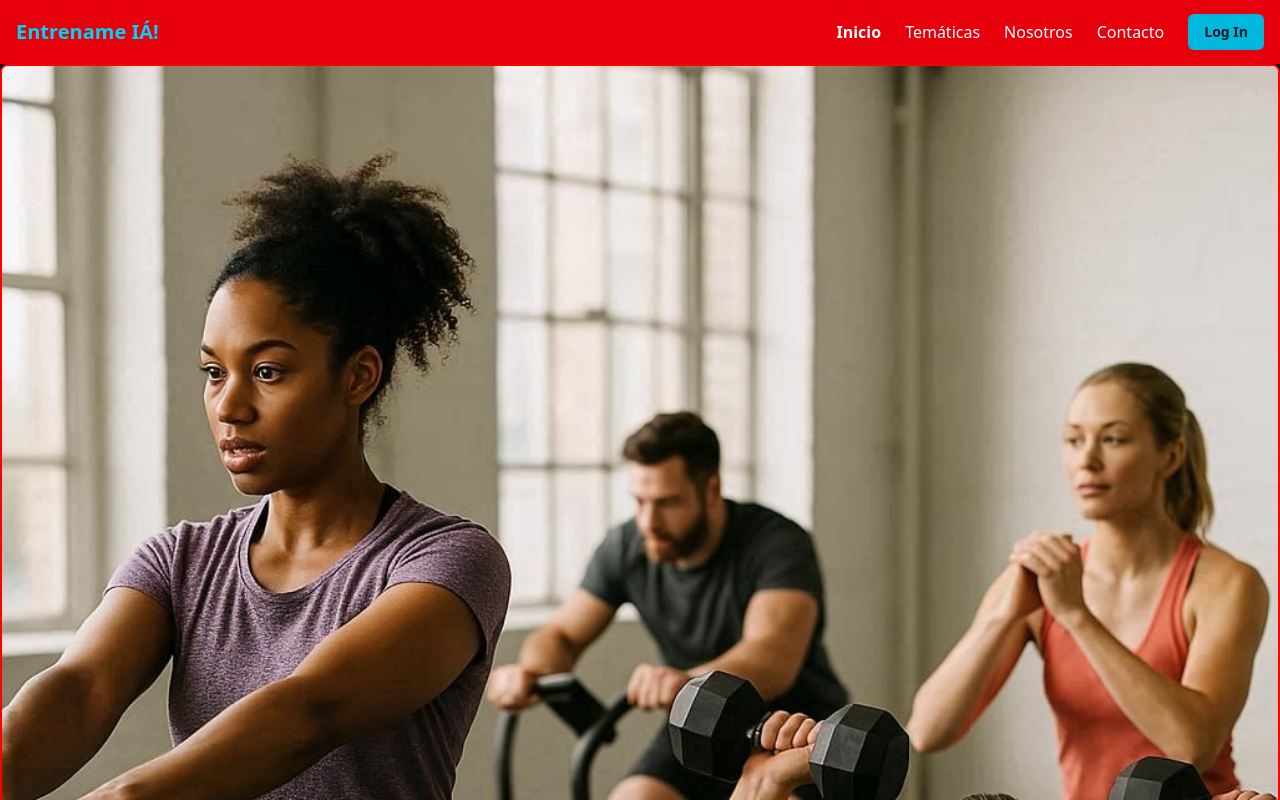
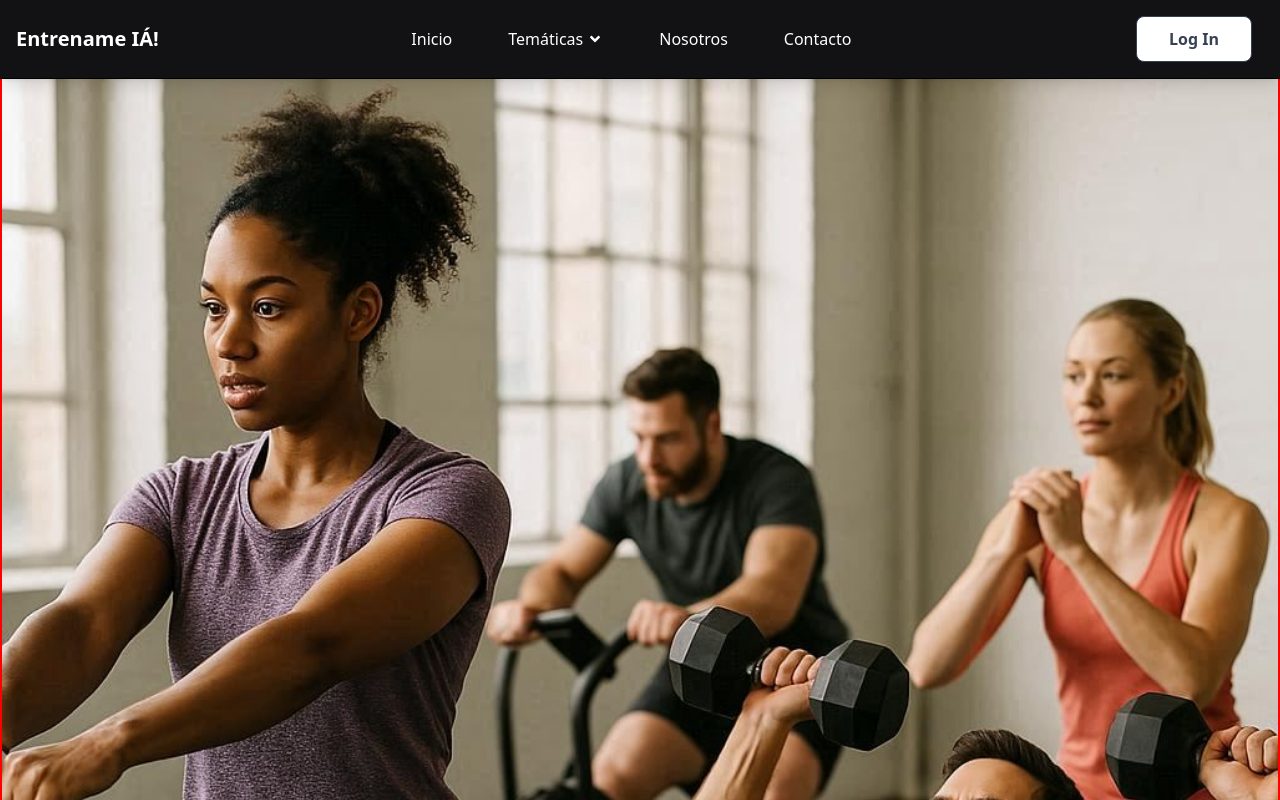
Before and after one commit to jcfornibr/gimnasiapersonal, a React (Vite) app: page / in a window 1280 px wide. Shown: the top 800 px of the page. Built offline with nearby package versions, Linux system fonts and the light colour scheme; no server answers.

Commit message:
NavigateApp rediseñado

```diff
--- a/package.json
+++ b/package.json
@@ -16,6 +16,7 @@
     "dotenv": "^17.2.3",
     "react": "^19.2.3",
     "react-dom": "^19.2.3",
+    "react-icons": "^5.5.0",
     "react-markdown": "^10.1.0",
     "react-router-dom": "^7.11.0",
     "remark-gfm": "^4.0.1",
--- a/src/components/NavigateApp.jsx
+++ b/src/components/NavigateApp.jsx
@@ -1,116 +1,138 @@
-import { NavLink } from 'react-router-dom'
-import { useState } from 'react'
+import { useState } from "react";
+import { NavLink } from "react-router-dom";
+import '../styles/header.css';
+import { FaAngleDown } from "react-icons/fa";
+import { HiMenuAlt3, HiX } from "react-icons/hi";
 
-export const NavigateApp = ({ logIn, logOut, auth }) => {
-  const [menuOpen, setMenuOpen] = useState(false)
-  const [dropdownOpen, setDropdownOpen] = useState(false)
+export function NavigateApp({ auth, logIn, logOut }) {
+  const [menuOpen, setMenuOpen] = useState(false);
+  const [dropdownOpen, setDropdownOpen] = useState(false);
 
   return (
-    <nav className="bg-red-600 text-white">
-      <div className="mx-auto max-w-7xl px-4">
-        <div className="flex h-16 items-center justify-between">
+    <nav className="bg-onix fixed w-full z-20 top-0 border-b border-default shadow-lg">
+      <div className="max-w-7xl flex items-center justify-between mx-auto px-4 py-3 md:py-4">
 
-          {/* Brand */}
+        {/* Logo */}
         <NavLink
           to="/"
-            className="text-xl font-bold text-cyan-400 hover:text-cyan-300"
+          className="flex items-center space-x-3"
         >
+          <span className="text-white self-center text-xl font-bold whitespace-nowrap">
             Entrename IÁ!
+          </span>
         </NavLink>
 
-          {/* Mobile menu button */}
+        {/* Derecha */}
+        <div className="flex md:order-2 items-center space-x-2 md:space-x-3">
+          {/* Boton login desktop */}
           <button
-            className="lg:hidden inline-flex items-center justify-center rounded-md p-2 text-gray-300 hover:bg-slate-800"
-            onClick={() => setMenuOpen(!menuOpen)}
+            onClick={() => (auth ? logOut() : logIn())}
+            className="hidden md:flex bg-white items-center text-gray-700 font-bold justify-center gap-x-2 text-sm lg:text-base rounded-lg hover:bg-gray-100 duration-300 transition-colors border px-6 lg:px-8 py-2.5 cursor-pointer"
           >
-            ☰
+            {auth ? "Log Out" : "Log In"}
           </button>
 
-          {/* Desktop menu */}
-          <div className="hidden lg:flex lg:items-center lg:gap-6">
-            <NavLink to="/" className="hover:text-cyan-300 font-bold">
+          {/* Boton hamburguesa mobile */}
+          <button
+            type="button"
+            onClick={() => setMenuOpen(!menuOpen)}
+            className="inline-flex items-center p-2 w-10 h-10 justify-center text-white text-2xl rounded-lg md:hidden hover:bg-gray-700 focus:outline-none focus:ring-2 focus:ring-gray-600 transition-all"
+          >
+            <span className="sr-only">{menuOpen ? "Cerrar menú" : "Abrir menú"}</span>
+            {menuOpen ? <HiX /> : <HiMenuAlt3 />}
+          </button>
+        </div>
+
+        {/* Menu */}
+        <div
+          className={`${
+            menuOpen ? "flex" : "hidden"
+          } absolute md:relative top-full left-0 w-full md:w-auto md:flex md:order-1 bg-onix md:bg-transparent border-t md:border-t-0 border-gray-700`}
+        >
+          <ul className="flex flex-col md:flex-row md:space-x-6 lg:space-x-8 w-full md:w-auto p-4 md:p-0 font-medium">
+
+            <li>
+              <NavLink
+                to="/"
+                className="block text-white py-2 px-3 rounded hover:bg-gray-700 md:hover:bg-transparent md:hover:text-gray-300 transition-colors"
+                onClick={() => setMenuOpen(false)}
+              >
                 Inicio
               </NavLink>
+            </li>
 
             {/* Dropdown */}
-            <div className="relative">
+            <li className="relative">
               <button
                 onClick={() => setDropdownOpen(!dropdownOpen)}
-                className="hover:text-cyan-300"
+                className="flex text-white items-center w-full py-2 px-3 rounded hover:bg-gray-700 md:hover:bg-transparent md:hover:text-gray-300 cursor-pointer transition-colors"
               >
-                Temáticas
+                Temáticas <FaAngleDown className={`ml-1 transition-transform ${dropdownOpen ? 'rotate-180' : ''}`} />
               </button>
 
               {dropdownOpen && (
-                <div className="absolute left-0 mt-2 w-56 rounded-md bg-white text-slate-900 shadow-lg">
+                <div className="md:absolute relative z-10 md:mt-2 w-full md:w-56  bg-white text-slate-900 shadow-lg">
                   <NavLink
                     to="/gymexercise"
-                    className="block px-4 py-2 hover:bg-slate-100"
-                    onClick={() => setDropdownOpen(false)}
+                    className="block px-4 py-2 hover:bg-gray-100 rounded-lg transition-colors"
+                    onClick={() => {
+                      setDropdownOpen(false);
+                      setMenuOpen(false);
+                    }}
                   >
                     Entrenamiento Personal
                   </NavLink>
                 </div>
               )}
-            </div>
+            </li>
 
-            <NavLink to="/nosotros" className="hover:text-cyan-300">
+            <li>
+              <NavLink
+                to="/nosotros"
+                className="block text-white py-2 px-3 rounded hover:bg-gray-700 md:hover:bg-transparent md:hover:text-gray-300 transition-colors"
+                onClick={() => setMenuOpen(false)}
+              >
                 Nosotros
               </NavLink>
+            </li>
 
-            <NavLink to="/contacto" className="hover:text-cyan-300">
+            <li>
+              <NavLink
+                to="/contacto"
+                className="block text-white py-2 px-3 rounded hover:bg-gray-700 md:hover:bg-transparent md:hover:text-gray-300 transition-colors"
+                onClick={() => setMenuOpen(false)}
+              >
                 Contacto
               </NavLink>
+            </li>
 
             {auth && (
-              <NavLink to="/admin" className="hover:text-cyan-300">
+              <li>
+                <NavLink
+                  to="/admin"
+                  className="block text-white py-2 px-3 rounded hover:bg-gray-700 md:hover:bg-transparent md:hover:text-gray-300 transition-colors"
+                  onClick={() => setMenuOpen(false)}
+                >
                   Admin
                 </NavLink>
+              </li>
             )}
 
+            {/* Boton login mobile */}
+            <li className="md:hidden border-t border-gray-700 pt-4 mt-2">
               <button
-              onClick={() => (auth ? logOut() : logIn())}
-              className="rounded-md bg-cyan-500 px-4 py-2 text-sm font-semibold text-slate-900 hover:bg-cyan-400"
+                onClick={() => {
+                  auth ? logOut() : logIn();
+                  setMenuOpen(false);
+                }}
+                className="w-full bg-white flex items-center text-gray-700 font-bold justify-center gap-x-2 text-sm rounded-lg hover:bg-gray-100 duration-300 transition-colors border px-4 py-2.5 cursor-pointer"
               >
-              {auth ? 'Log Out' : 'Log In'}
+                {auth ? "Log Out" : "Log In"}
               </button>
+            </li>
+          </ul>
         </div>
       </div>
-      </div>
-
-      {/* Mobile menu */}
-      {menuOpen && (
-        <div className="lg:hidden bg-slate-800 px-4 pb-4 space-y-2">
-          <NavLink to="/" className="block hover:text-cyan-300">
-            Inicio
-          </NavLink>
-
-          <NavLink to="/gymexercise" className="block hover:text-cyan-300">
-            Entrenamiento Personal
-          </NavLink>
-
-          <NavLink to="/nosotros" className="block hover:text-cyan-300">
-            Nosotros
-          </NavLink>
-
-          <NavLink to="/contacto" className="block hover:text-cyan-300">
-            Contacto
-          </NavLink>
-
-          {auth && (
-            <NavLink to="/admin" className="block hover:text-cyan-300">
-              Admin
-            </NavLink>
-          )}
-
-          <button
-            onClick={() => (auth ? logOut() : logIn())}
-            className="w-full rounded-md bg-cyan-500 px-4 py-2 font-semibold text-slate-900 hover:bg-cyan-400"
-          >
-            {auth ? 'Log Out' : 'Log In'}
-          </button>
-        </div>
-      )}
     </nav>
-  )
+  );
 }
--- a/src/styles/header.css
+++ b/src/styles/header.css
@@ -1,41 +1,3 @@
-#root {
-    --color-texto: aliceblue;
+.bg-onix {
+  background-color: #121113;
 }
-
-.header {
-    border-bottom: 2px solid gray;
-}
-
-a {
-    color: var(--color-texto);
-    text-decoration: none;
-}
-
-.navbar-nav{
-    width: 75%;
-    display: flex;
-    justify-content: space-between;
-    align-items: center;
-}
-
-.nav-link{
-    color: var(--color-texto);
-}
-
-#basic-nav-dropdown{
-    color: var(--color-texto);
-}
-
-.dropdown-menu {
-    background-color: black;
-    padding: 10px;
-}
-
-.dropdown-menu a{
-    color: var(--color-texto);
-}
-
-.dropdown-menu>a:hover{
-    background-color: rgba(125, 125, 125, 0.5);
-    padding: 5px;
-}
```
Also changed, not shown: 1 other file (tests, documents, lock files or other folders). Lines whose indentation alone changed are shown as unchanged.
